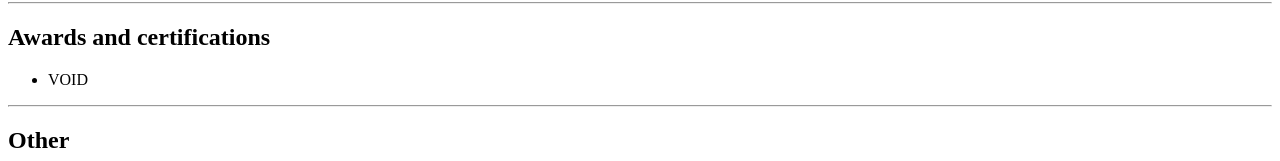
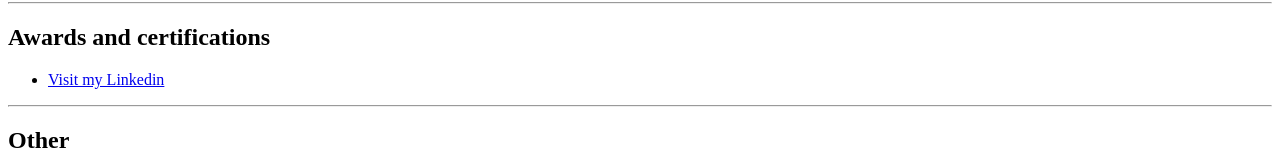
Before and after one commit to BlueManthis/html-portfolio, a plain HTML site: page index.html in a window 1280 px wide. Shown: the part 937-1098 px from the top of the page. Drawn offline with Linux system fonts and the light colour scheme.

Commit message:
Update index.html

```diff
--- a/index.html
+++ b/index.html
@@ -47,7 +47,7 @@
     <hr>
     <h2>Awards and certifications</h2>
     <ul>
-        <li>VOID</li>
+        <li><a href="https://www.linkedin.com/in/mohamed-bentayaa-077938b0/">Visit my Linkedin</a></li>
     </ul>
     <hr>
     <h2>Other</h2>
```
